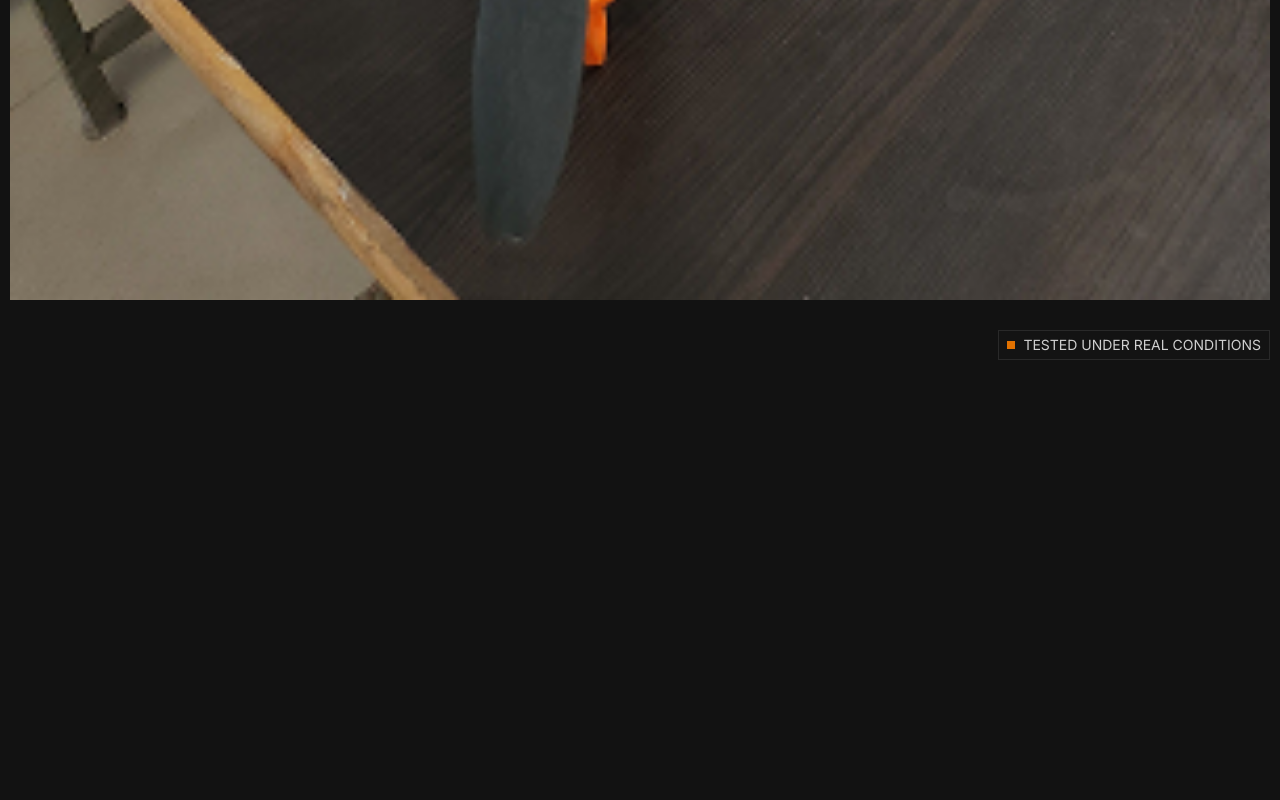
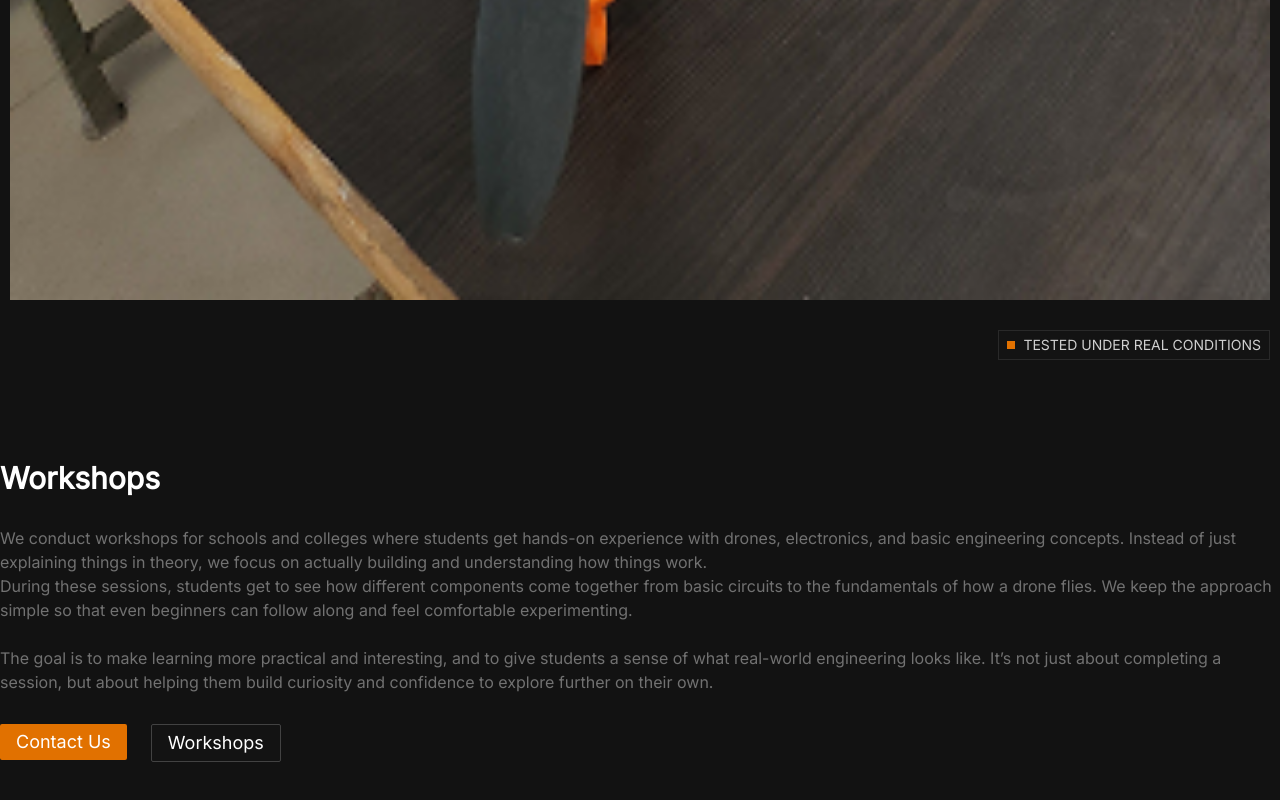
Before and after one commit to anant-innovation/NAADH-Innovation-portfolio-V1, a React (Vite) app: page / in a window 1280 px wide. Shown: the part 6621-7421 px from the top of the page. Before the commit the page ends 7081 px from the top, so only its background shows below. Built offline with nearby package versions, Linux system fonts and the light colour scheme.

Commit message:
working on the workshop section

```diff
--- /dev/null
+++ b/src/Components/Button.jsx
@@ -0,0 +1,29 @@
+import { Link } from "react-router-dom";
+
+const Button = ({ url, link, text, classname, outline, solid }) => {
+
+    if (outline) {
+
+
+        return (
+            <Link to={link}><button className={`bg-background border border-white20 px-4 py-1 text-white text-lg rounded-xs ${classname}`}>{text}</button>
+            </Link>
+        );
+    }
+
+
+    if (solid) {
+
+
+
+        return (
+            <Link to={link}><button className={`bg-orange px-4 py-1 text-white text-lg rounded-xs ${classname}`}>{text}</button>
+            </Link>
+        );
+    }
+
+
+
+}
+
+export default Button
--- a/src/Pages/Mobile/Home.jsx
+++ b/src/Pages/Mobile/Home.jsx
@@ -5,6 +5,8 @@ import mobileDroneDevelopmentSectionImg2 from "@/Assets/Mobile/PhoneDroneDev2.pn
 import mobileDroneDevelopmentSectionImg3 from "@/Assets/Mobile/PhoneDroneDev3.png"
 
 import Heading from "../../Components/Heading";
+import OrangeButton from "@/Components/Button";
+import Button from "@/Components/Button";
 
 const Home = () => {
 
@@ -107,9 +109,9 @@ const Home = () => {
                 <p className="mb-[30px]">We are working towards building drones that can be used in areas like agriculture and defense, where they can actually solve real problems and create a impact.
                     <br /><br />
 
-                Our focus is on understanding how these systems work from the ground up from basic electronics and flight control to how different components come together to make a reliable system. We spend a lot of time experimenting, testing ideas, and learning through trial and error.Along the way, we’re also exploring how drones can be adapted for different use cases whether it’s monitoring fields, collecting data, or handling tasks that are difficult or time-consuming for humans. <br /><br />
+                    Our focus is on understanding how these systems work from the ground up from basic electronics and flight control to how different components come together to make a reliable system. We spend a lot of time experimenting, testing ideas, and learning through trial and error.Along the way, we’re also exploring how drones can be adapted for different use cases whether it’s monitoring fields, collecting data, or handling tasks that are difficult or time-consuming for humans. <br /><br />
 
-                It’s a continuous process of learning, building, and improving, and each step helps us get closer to creating systems that are practical and dependable.</p>
+                    It’s a continuous process of learning, building, and improving, and each step helps us get closer to creating systems that are practical and dependable.</p>
 
 
                 {/* image 1 */}
@@ -126,7 +128,7 @@ const Home = () => {
 
                 {/* Tested under real conditions */}
                 <div className=" flex justify-end">
-                    <BulletPoint text={"TESTED UNDER REAL CONDITIONS"}/>
+                    <BulletPoint text={"TESTED UNDER REAL CONDITIONS"} />
                 </div>
 
 
@@ -151,7 +153,32 @@ const Home = () => {
 
             {/* ********************************************* */}
             {/* WORKSHOPS */}
+            <div>
 
+                {/* workshop heading */}
+                <Heading text={"Workshops"} />
+
+                {/* workshop paragraph */}
+                <p className=" mb-[30px]">We conduct workshops for schools and colleges where students get hands-on experience with drones, electronics, and basic engineering concepts. Instead of just explaining things in theory, we focus on actually building and understanding how things work. <br />
+                    During these sessions, students get to see how different components come together from basic circuits to the fundamentals of how a drone flies. We keep the approach simple so that even beginners can follow along and feel comfortable experimenting. <br /><br />
+
+                    The goal is to make learning more practical and interesting, and to give students a sense of what real-world engineering looks like. It’s not just about completing a session, but about helping them build curiosity and confidence to explore further on their own.</p>
+
+
+
+                {/* buttons */}
+                <div className=" w-screen flex justify-start mb-[60px]">
+                    <Button classname={"mr-6"} solid={"true"} text={"Contact Us"}/>
+                    <Button outline={"true"} text={"Workshops"} />
+                </div>
+
+
+
+
+
+
+
+            </div>
 
 
 
```
